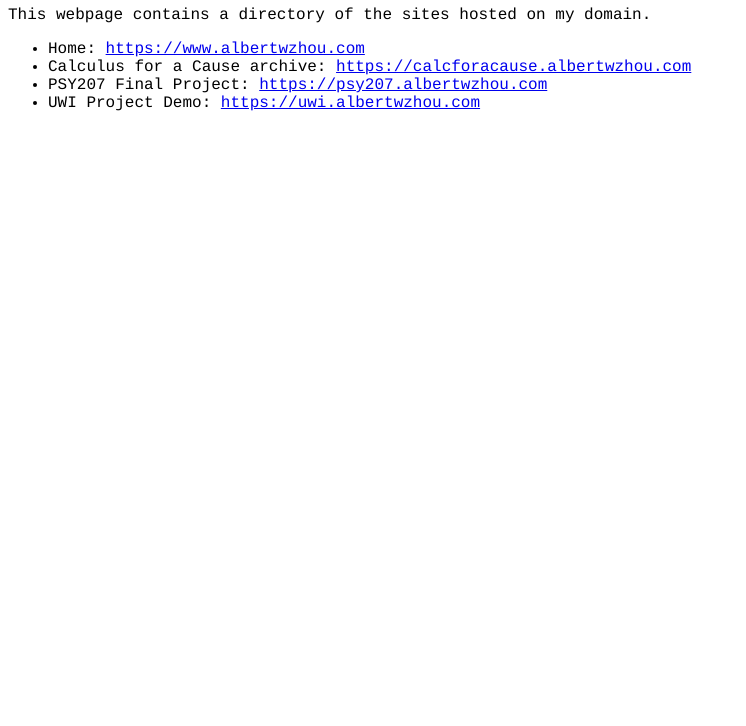
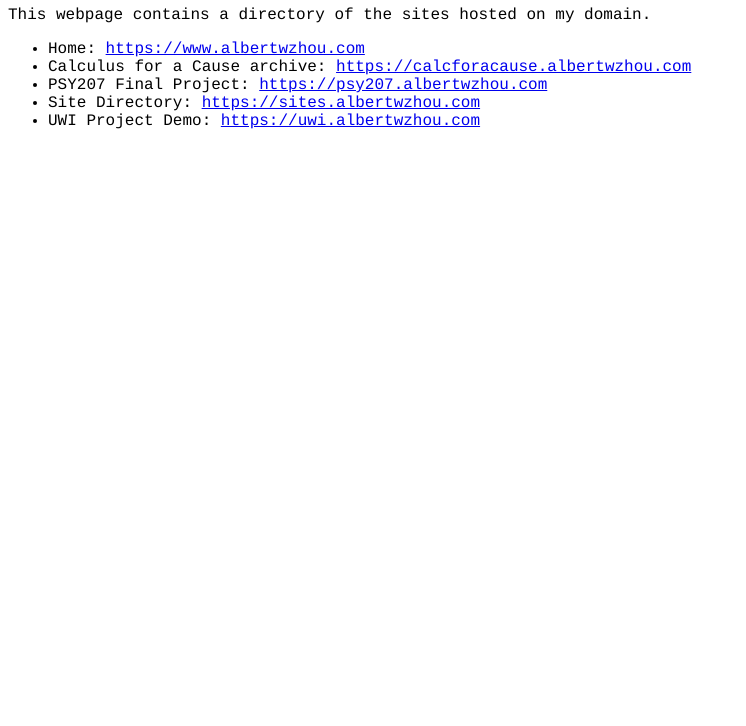
Before and after one commit to awzhou/site-directory, a plain HTML site: page index.html in a window 1280 px wide. Shown: the part 74-800 px from the top of the page, without its empty margins (0-746 px from the left). Drawn offline with Linux system fonts and the light colour scheme; a web font is replaced by a local one.

Commit message:
Add this site to directory

```diff
--- a/index.html
+++ b/index.html
@@ -18,6 +18,7 @@
 				<li>Home: <a href="https://www.albertwzhou.com">https://www.albertwzhou.com</a></li>
 				<li>Calculus for a Cause archive: <a href="https://calcforacause.albertwzhou.com">https://calcforacause.albertwzhou.com</a></li>
 				<li>PSY207 Final Project: <a href="https://psy207.albertwzhou.com">https://psy207.albertwzhou.com</a></li>
+				<li>Site Directory: <a href="https://sites.albertwzhou.com">https://sites.albertwzhou.com</a></li>
 				<li>UWI Project Demo: <a href="https://uwi.albertwzhou.com">https://uwi.albertwzhou.com</a></li>
 			</ul>
 		</div>
```
